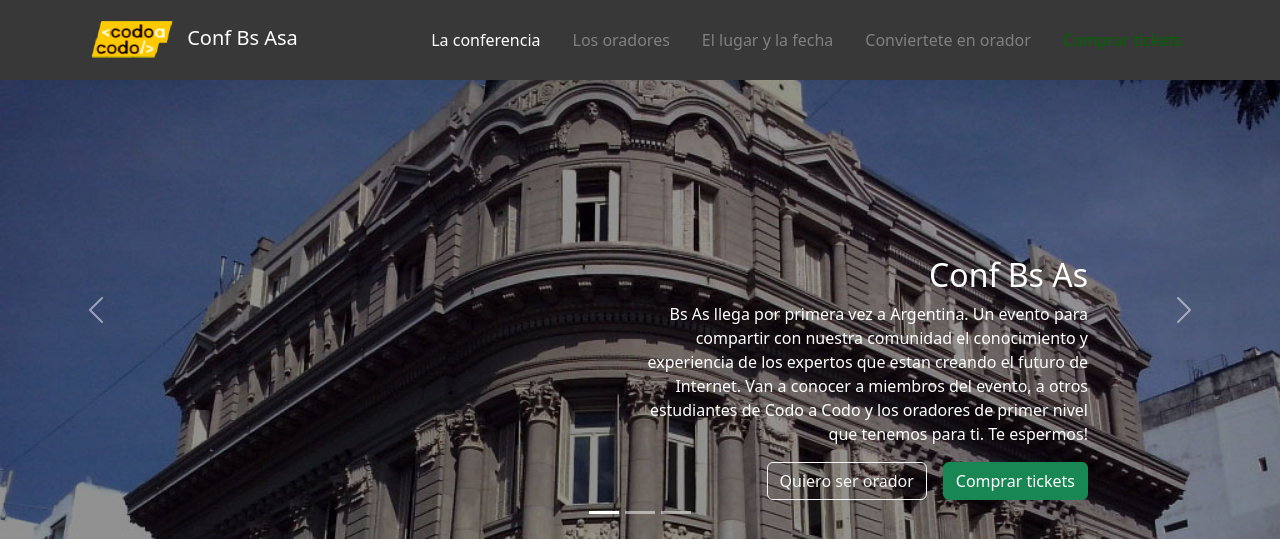
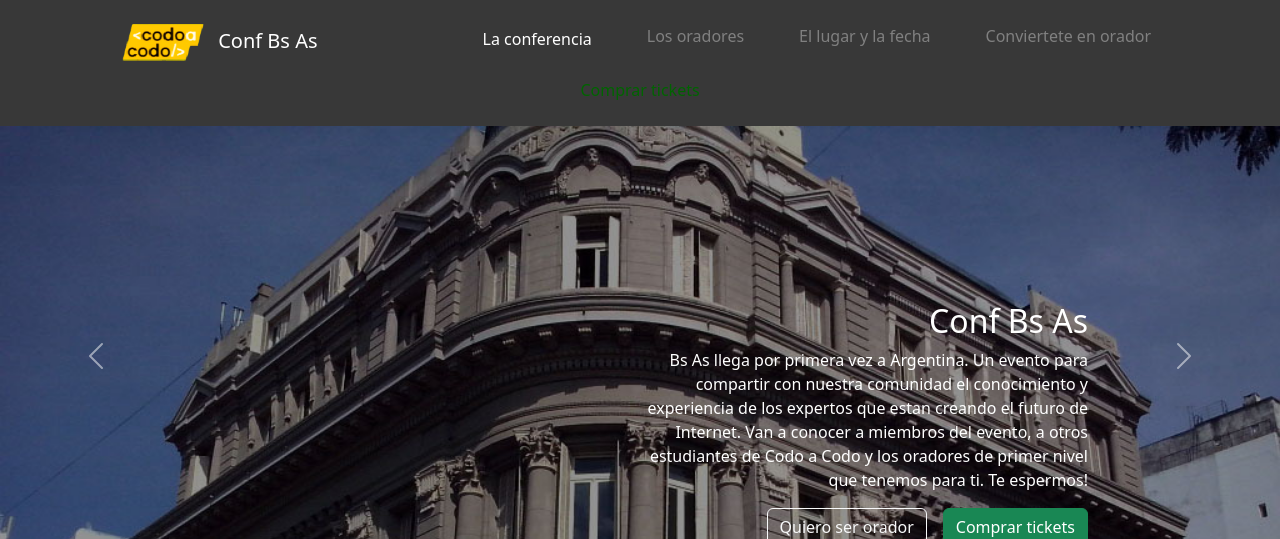
Before and after one commit to juanaieta23057/Integrador_1, a PHP site: page /index.html in a window 1280 px wide. Shown: the top 539 px of the page. Run offline with PHP 8.4, Linux system fonts and the light colour scheme.

Commit message:
index.html

```diff
--- a/estilos.css
+++ b/estilos.css
@@ -41,3 +41,11 @@
   .btn-aqua {
     background-color:rgb(51, 196, 188);
   }
+
+  .navbar-collapse.container.nav li:nth-child(2),
+  .navbar-collapse.container.nav li:nth-child(3),
+  .navbar-collapse.container.nav li:nth-child(4),
+  .navbar-collapse.container.nav li:nth-child(5),
+  .navbar-collapse.container.nav li:nth-child(:last-child){
+    margin-top: 3px;
+}
--- a/index.html
+++ b/index.html
@@ -16,7 +16,7 @@
 <body>
   <header>
     <!-- place navbar here -->
-    <nav class="navbar navbar-dark navbackgrey">
+<!--     <nav class="navbar navbar-dark navbackgrey">
         <div class="container">
             <a class="navbar-brand " href="#"><img src="img/codoacodo.png" alt="" width="100" height="54"> Conf Bs Asa</a>
                 <ul class="nav justify-content-center">
@@ -38,7 +38,41 @@
                   </ul>
 
         </div>
+    </nav> -->
+    <nav class="navbar navbar-expand-lg navbar-dark navbackgrey">
+      <button class="navbar-toggler" type="button" data-toggle="collapse" data-target="#navbarSupportedContent" aria-controls="navbarSupportedContent" aria-expanded="false" aria-label="Toggle navigation">
+        <span class="navbar-toggler-icon"></span>
+      </button>
+
+
+      <div class="collapse navbar-collapse" id="navbarSupportedContent">
+        <div class="container">
+          <ul class="nav justify-content-evenly p-2">
+            <li class="nav-item brand" style="margin-right: 10%;">
+              <a class="navbar-brand" href="#"><img src="img/codoacodo.png" alt="" width="100" height="54"> Conf Bs As</a>
+            </li>
+            <li class="nav-item" style="margin-top: 3px;">
+              <a class="nav-link navcolorwhite" aria-current="page" href="index.html">La conferencia </a>
+            </li>
+            <li class="nav-item">
+                <a class="nav-link navcolorgrey" href="oradores.html">Los oradores</a>
+              </li>
+            <li class="nav-item">
+              <a class="nav-link navcolorgrey" href="lugar.html">El lugar y la fecha</a>
+            </li>
+            <li class="nav-item">
+              <a class="nav-link navcolorgrey" href="conviertete.html">Conviertete en orador</a>
+            </li>
+            <li class="nav-item">
+              <a class="nav-link navcolorgreen" href="comprar.html">Comprar tickets</a>
+            </li>
+          </ul>
+
+        </div>
+
+    </div>
     </nav>
+
     <div id="carouselId" class="carousel slide" data-bs-ride="carousel">
       <ol class="carousel-indicators">
           <li data-bs-target="#carouselId" data-bs-slide-to="0" class="active" aria-current="true" aria-label="First slide"></li>
```
